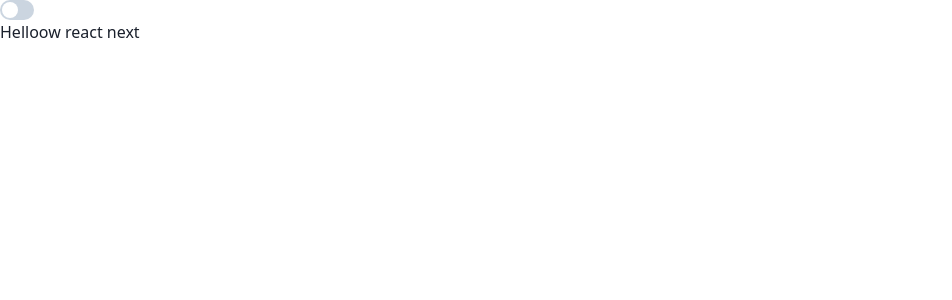
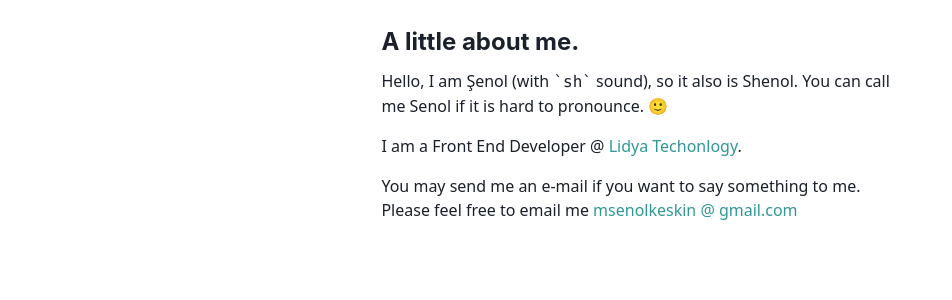
Before and after one commit to senol-keskin/neverland, a Next.js app: page / in a window 1280 px wide. Shown: the top 300 px of the page, without its empty margins (0-952 px from the left). Built offline with nearby package versions, Linux system fonts and the light colour scheme.

Commit message:
about me

```diff
--- a/src/pages/index.tsx
+++ b/src/pages/index.tsx
@@ -1,12 +1,31 @@
 import type { NextPage } from 'next'
-import { Box } from '@chakra-ui/layout'
-
-import NavBar from '@components/navbar'
+import { Box, Container, Heading, Link, Text } from '@chakra-ui/layout'
 
 const Index: NextPage = () => {
   return (
-    <Box>
-      <NavBar /> Helloow react next
+    <Box pt={7}>
+      <Container>
+        <Heading mb={3} fontSize="2xl">
+          A little about me.
+        </Heading>
+        <Text>
+          Hello, I am Şenol (with <code>`sh`</code> sound), so it also is Shenol. You can call me
+          Senol if it is hard to pronounce. 🙂
+        </Text>
+        <Text py={4}>
+          I am a Front End Developer @{' '}
+          <Link href="https://www.lidyateknoloji.com/" isExternal color="teal.500">
+            Lidya Techonlogy
+          </Link>
+          .
+        </Text>
+        <Text>
+          You may send me an e-mail if you want to say something to me. Please feel free to email me{' '}
+          <Link href="mailto:msenolkeskin@gmail.com" color="teal.500">
+            msenolkeskin @ gmail.com
+          </Link>
+        </Text>
+      </Container>
     </Box>
   )
 }
```
